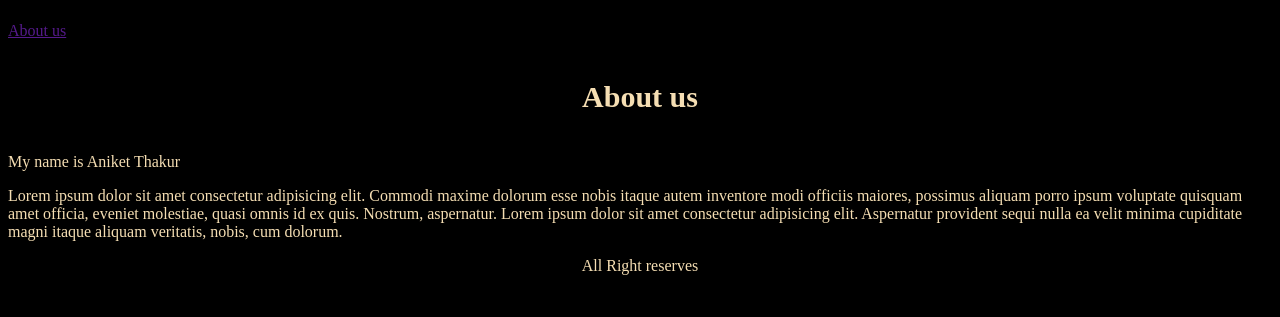
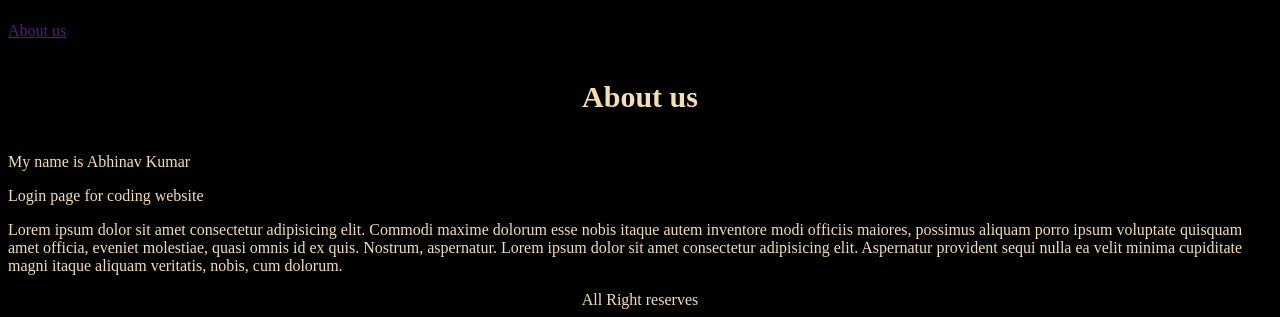
Before and after one commit to An1ket-thakur/coding-website, a plain HTML site: page index.html in a window 1280 px wide. Shown: the part 1124-1441 px from the top of the page. Before the commit the page ends 1407 px from the top, so only its background shows below. Drawn offline with Linux system fonts and the light colour scheme; files that its build step writes are made by us from their sources; files whose address does not match are found by name.

Commit message:
Update index.html

```diff
--- a/index.html
+++ b/index.html
@@ -61,7 +61,8 @@
 <div class="about">
     <a id="about" href="">About us</a>
     <h4>About us</h4>
-    <p> My name is Aniket Thakur</p>
+    <p> My name is Abhinav Kumar</p>
+    <p> Login page for coding website</p>
     <p> Lorem ipsum dolor sit amet consectetur adipisicing elit. Commodi maxime dolorum esse nobis itaque autem inventore modi officiis maiores, possimus aliquam porro ipsum voluptate quisquam amet officia, eveniet molestiae, quasi omnis id ex quis. Nostrum, aspernatur. Lorem ipsum dolor sit amet consectetur adipisicing elit. Aspernatur provident sequi nulla ea velit minima cupiditate magni itaque aliquam veritatis, nobis, cum dolorum.</p>
 </div>
 <footer id="footer">All Right reserves</footer>
```
